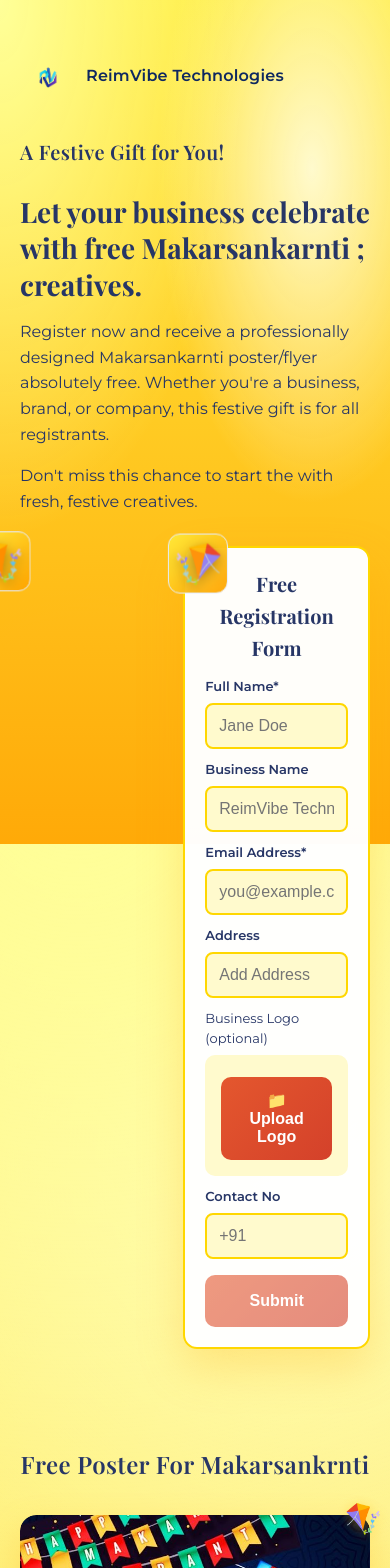
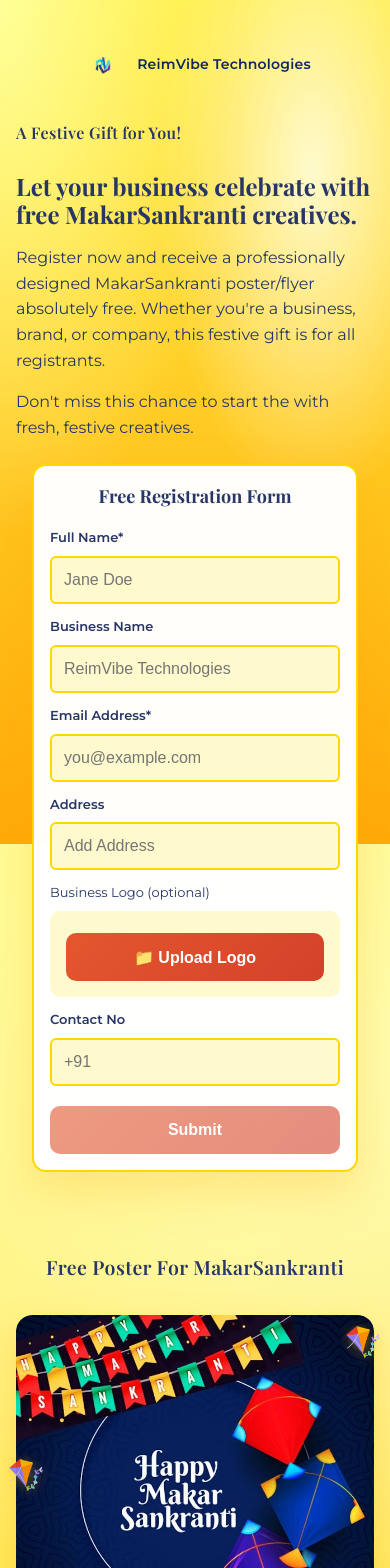
Before and after one commit to jadavrohan-370/christmas_offer, a React (Vite) app: page / in a window 390 px wide. Shown: the top 1568 px of the page. Built offline with nearby package versions, Linux system fonts and the light colour scheme.

Commit message:
Remove unused images and index.html; add new footer and leftside images; update App.jsx to include new image paths; enhance styles for responsiveness and visual consistency across various devices.

```diff
--- a/src/App.jsx
+++ b/src/App.jsx
@@ -9,7 +9,9 @@
   kite1: "/images/patan1.png",
   kite2: "/images/patan2.png",
   kite3: "/images/santa.png",
-  banner:"/images/p3.jpeg"
+  banner:"/images/p3.jpeg",
+  mainkite:"/images/leftside.png",
+  footer:"/images/footer.png",
 };
 
 // Image error handler component
@@ -315,11 +317,11 @@
           <Logo />
           <p className="eyebrow">A Festive Gift for You!</p>
           <h3 className="headline">
-            Let your business celebrate with free Makarsankarnti ;
+            Let your business celebrate with free MakarSankranti
             creatives.
           </h3>
           <p className="body">
-            Register now and receive a professionally designed Makarsankarnti
+            Register now and receive a professionally designed MakarSankranti
              poster/flyer absolutely free. Whether you&apos;re a
             business, brand, or company, this festive gift is for all
             registrants.
@@ -544,7 +546,7 @@
       </header>
 
       <section className="section">
-        <p className="eyebrow center">Free Poster For Makarsankrnti</p>
+        <p className="eyebrow center">Free Poster For MakarSankranti</p>
         <div className="floating-kite floating-kite--1">🪁</div>
         <div className="floating-kite floating-kite--2">🪁</div>
         <div className="poster-grid">
@@ -562,24 +564,26 @@
 
       <section className="section section--two-column">
         <div>
-          <p className="eyebrow">Makarsankrati wish and party</p>
+          <p className="eyebrow">MakarSankranti wish and party</p>
           <div className="floating-banner floating-banner--1">✨</div>
           <p className="body">
-            Fill your Makarsankranti holiday with joyful decorations, and
+            Fill your MakarSankranti holiday with joyful decorations, and
             unforgettable experiences. Join our festive event with your family
             and children, and celebrate the most magical holiday of the year.
             From heartwarming carols to fun activities for all ages, there is
             something special for everyone.
           </p>
           <p className="body strong">
-            Register now and receive an exclusive Makarsankrati and
+            Register now and receive an exclusive MakarSankranti and
             poster and flyer—absolutely free!
           </p>
         </div>
 
         <div className="festive-elements">
           <div className="festive-card tree-card" aria-hidden="true">
-            <div className="tree-card__tree"></div>
+            <div className="tree-card__tree">
+              <img src={imagePaths.mainkite} alt="Decorative kite" />
+            </div>
           </div>
           {/*<div className="festive-card santa-card" aria-hidden="true">
             <SafeImage src={imagePaths.santa} alt="Santa Claus" className="festive-image" />
@@ -647,7 +651,7 @@
         </div>
 
         <SafeImage
-          src={imagePaths.fotter1}
+          src={imagePaths.footer}
           className="img-fluid footer-image"
           alt="Festive  MakarSankranti  poster design featuring celebratory decorations and seasonal elements in a joyful, warm atmosphere"
         />
--- a/src/styles.css
+++ b/src/styles.css
@@ -90,8 +90,12 @@
 .hero__form {
   display: flex;
   justify-content: center;
+  align-items: center;
   position: relative;
   width: 100%;
+  margin: 0 auto;
+  padding: 0;
+  flex-direction: column;
 }
 
 .kites-decoration {
@@ -226,11 +230,16 @@
 
 .card {
   width: min(420px, 100%);
-  padding: 24px;
+  padding: clamp(16px, 4vw, 24px);
   border-radius: 14px;
   background: rgba(255, 255, 255, 0.98);
   box-shadow: 0 18px 45px rgba(255, 165, 0, 0.25);
   border: 2px solid #ffd700;
+  max-width: 100%;
+  margin: 0 auto;
+  display: flex;
+  flex-direction: column;
+  justify-content: center;
 }
 
 .card__title {
@@ -263,12 +272,14 @@
 
 .form input {
   width: 100%;
-  padding: 10px 12px;
+  padding: 12px 14px;
   border-radius: 8px;
   border: 2px solid #ffd700;
   background: #fffacd;
-  font-size: 14px;
+  font-size: clamp(14px, 2vw, 16px);
   color: #273666;
+  min-height: 44px;
+  transition: all 0.2s ease;
 }
 
 
@@ -290,7 +301,7 @@
 
 .btn {
   margin-top: 6px;
-  padding: 12px 18px;
+  padding: clamp(12px, 3vw, 18px) clamp(16px, 4vw, 24px);
   border: none;
   border-radius: 10px;
   background: linear-gradient(135deg, #e4572e, #d4412a);
@@ -298,6 +309,9 @@
   font-weight: 700;
   cursor: pointer;
   transition: transform 120ms ease, box-shadow 120ms ease;
+  min-height: 44px;
+  font-size: clamp(14px, 2vw, 16px);
+  width: 100%;
 }
 
 .btn:disabled {
@@ -820,7 +834,6 @@
   gap: 20px;
 }
 
-
 .poster {
   position: relative;
   width: 25rem;
@@ -906,11 +919,10 @@
   align-items: center;
 }
 
-/* Festive elements styling */
 .festive-elements {
   display: grid;
-  grid-template-columns: repeat(auto-fit, minmax(200px, 1fr));
-  gap: 20px;
+  grid-template-columns: repeat(auto-fit, minmax(clamp(150px, 30vw, 250px), 1fr));
+  gap: clamp(12px, 4vw, 20px);
   align-items: center;
 }
 
@@ -918,7 +930,7 @@
   border-radius: 16px;
   overflow: hidden;
   /* box-shadow: 0 14px 34px rgba(22, 32, 63, 0.18); */
-  border: 1px solid #e6edff;
+  border: none;
   /* background: #fff; */
   display: flex;
   align-items: center;
@@ -948,7 +960,7 @@
   border-radius: 16px;
   overflow: hidden;
   /* box-shadow: 0 14px 34px rgba(22, 32, 63, 0.18); */
-  border: 1px solid #e6edff;
+  border: none;
 }
 
 .festive-image {
@@ -971,15 +983,31 @@
 
 
 .tree-card {
-  padding: 300px;
+  padding: clamp(60px, 20vw, 300px);
   place-items: center;
   background-size: cover;
   background-repeat: no-repeat;
   background-position: center;
+  min-height: clamp(200px, 50vw, 400px);
+  display: flex;
+  align-items: center;
+  justify-content: center;
 }
 
 .tree-card__tree {
   filter: drop-shadow(0 10px 20px rgba(0, 0, 0, 0.12));
+  width: clamp(100px, 50vw, 300px);
+  height: clamp(100px, 50vw, 300px);
+  display: flex;
+  align-items: center;
+  justify-content: center;
+}
+
+.tree-card__tree img {
+  width: 100%;
+  height: 100%;
+  object-fit: contain;
+  object-position: center;
 }
 
 /* Kite Card Styles */
@@ -1356,6 +1384,229 @@
   }
 }
 
+/* Extra small devices (320px to 480px) */
+@media (max-width: 480px) {
+  .section {
+    padding: 32px 12px;
+  }
+
+  .hero__form {
+    width: 100%;
+    padding: 0;
+    margin: 0;
+  }
+
+  .kites-decoration {
+    display: none !important;
+  }
+
+  .hero {
+    gap: 16px;
+  }
+
+  .headline {
+    font-size: clamp(20px, 5vw, 26px);
+    line-height: 1.2;
+  }
+
+  .eyebrow {
+    font-size: clamp(14px, 3.5vw, 18px);
+  }
+
+  .card {
+    width: calc(100% - 24px);
+    max-width: calc(100% - 24px);
+    padding: 12px;
+    border-radius: 10px;
+    margin: 0 auto;
+    display: flex;
+    flex-direction: column;
+    justify-content: center;
+  }
+
+  .card__title {
+    font-size: 18px;
+    margin-bottom: 12px;
+    text-align: center;
+  }
+
+  .form {
+    gap: 10px;
+    width: 100%;
+  }
+
+  .form__label {
+    width: 100%;
+  }
+
+  .form__label-text {
+    font-size: 12px;
+  }
+
+  .form input {
+    padding: 10px 12px;
+    font-size: 16px;
+    min-height: 44px;
+    border-radius: 6px;
+    width: 100%;
+  }
+
+  .btn {
+    padding: 12px 14px;
+    font-size: 14px;
+    min-height: 44px;
+    margin-top: 8px;
+    width: 100%;
+  }
+
+  .kite-card {
+    width: 50px;
+    height: 50px;
+    min-width: 50px;
+    min-height: 50px;
+  }
+
+  .kites-decoration {
+    justify-content: center;
+  }
+
+  .poster {
+    min-height: 180px;
+  }
+
+  .tree-card {
+    padding: clamp(30px, 10vw, 60px);
+    min-height: clamp(120px, 35vw, 200px);
+  }
+
+  .tree-card__tree {
+    width: clamp(60px, 35vw, 140px);
+    height: clamp(60px, 35vw, 140px);
+  }
+
+  .festive-card {
+    min-height: 140px;
+  }
+
+  .services-grid {
+    grid-template-columns: 1fr;
+  }
+
+  .service-pill {
+    padding: 10px 12px;
+    font-size: 12px;
+    min-height: 40px;
+  }
+
+  .footer__contacts {
+    gap: 6px;
+  }
+
+  .contact-item {
+    padding: 8px 10px;
+    font-size: 12px;
+  }
+
+  .site-header .logo {
+    gap: 8px;
+    margin-bottom: 12px;
+    justify-content: center;
+  }
+
+  .site-header .logo__mark {
+    width: 40px;
+    height: 40px;
+    flex: 0 0 40px;
+  }
+
+  .site-header .logo__text {
+    font-size: 13px;
+  }
+}
+
+/* Large Desktop (1440px and above) */
+@media (min-width: 1440px) {
+  .section {
+    padding: 80px min(8vw, 100px);
+  }
+
+  .hero {
+    gap: 60px;
+  }
+
+  .headline {
+    font-size: 52px;
+  }
+
+  .eyebrow {
+    font-size: 44px;
+  }
+
+  .card {
+    width: min(450px, 100%);
+    padding: 28px;
+  }
+
+  .form {
+    gap: 14px;
+  }
+
+  .form input {
+    padding: 14px 16px;
+    font-size: 16px;
+    min-height: 48px;
+  }
+
+  .btn {
+    padding: 16px 24px;
+    font-size: 16px;
+    min-height: 52px;
+  }
+
+  .poster-grid {
+    gap: 24px;
+  }
+
+  .poster,
+  .poster--christmas {
+    width: 28rem;
+    height: 28rem;
+  }
+
+  .section--two-column {
+    gap: 60px;
+  }
+
+  .tree-card {
+    padding: 350px;
+    min-height: 450px;
+  }
+
+  .tree-card__tree {
+    width: 350px;
+    height: 350px;
+  }
+
+  .services-grid {
+    grid-template-columns: repeat(4, 1fr);
+  }
+
+  .festive-elements {
+    gap: 24px;
+  }
+
+  .festive-card {
+    height: 280px;
+  }
+}
+
+@keyframes fadeOut {
+  to {
+    opacity: 0;
+    visibility: hidden;
+  }
+}
+
 /* Mobile Styles (up to 640px) */
 @media (max-width: 640px) {
   .floating-kite,
@@ -1413,6 +1664,10 @@
     padding: 0;
   }
 
+  .kites-decoration {
+    display: none !important;
+  }
+
   .kite-decoration {
     font-size: 40px;
   }
@@ -1423,86 +1678,130 @@
   }
 
   .section {
-    padding: 48px 20px;
+    padding: 40px 16px;
   }
 
   .hero {
     grid-template-columns: 1fr;
-    gap: 32px;
+    gap: 24px;
+  }
+
+  .hero__form {
+    width: 100%;
+    padding: 0;
   }
 
   .headline {
-    font-size: 28px;
+    font-size: clamp(24px, 6vw, 32px);
   }
 
   .eyebrow {
-    font-size: 20px;
+    font-size: clamp(16px, 4vw, 20px);
   }
 
   .center {
-    font-size: 24px;
+    font-size: clamp(18px, 5vw, 24px);
   }
 
   .card {
+    width: calc(100% - 32px);
+    padding: 16px;
+    margin: 0 auto;
+    border-radius: 14px;
+    display: flex;
+    flex-direction: column;
+    justify-content: center;
+  }
+
+  .card__title {
+    font-size: clamp(18px, 4vw, 22px);
+    margin-bottom: 16px;
+    text-align: center;
+  }
+
+  .form {
+    gap: 12px;
     width: 100%;
-    padding: 20px;
-  }
-
-  .card__title {
-    font-size: 20px;
-  }
-
-  .form {
-    gap: 10px;
   }
 
   .form__label {
     font-size: 13px;
+    gap: 8px;
+    width: 100%;
+  }
+
+  .form__label-text {
+    font-size: clamp(13px, 3vw, 14px);
   }
 
   .form input {
     padding: 12px;
     font-size: 16px;
-    /* Prevent zoom on iOS */
+    min-height: 48px;
+    width: 100%;
   }
 
   .btn,
   .file-upload-btn {
-    padding: 14px 20px;
+    padding: 14px 16px;
     font-size: 16px;
+    min-height: 48px;
+    width: 100%;
+  }
+
+  .form__error-message {
+    font-size: 12px;
   }
 
   .poster-grid {
     grid-template-columns: 1fr;
-    gap: 16px;
+    gap: 12px;
   }
 
   .poster,
   .poster--christmas {
     width: 100%;
-    height: 20rem;
+    height: auto;
+    aspect-ratio: 1;
+    min-height: 200px;
   }
 
   .poster__content {
-    padding: 20px;
+    padding: 16px;
   }
 
   .poster__title {
-    font-size: 20px;
+    font-size: clamp(16px, 4vw, 20px);
   }
 
   .poster__caption {
-    font-size: 13px;
+    font-size: clamp(11px, 3vw, 13px);
     max-width: unset;
   }
 
   .section--two-column {
     grid-template-columns: 1fr;
-    gap: 24px;
+    gap: 20px;
   }
 
   .tree-card {
-    padding: 200px 20px;
+    padding: clamp(40px, 15vw, 100px);
+    min-height: clamp(150px, 40vw, 250px);
+  }
+
+  .tree-card__tree {
+    width: clamp(80px, 40vw, 200px);
+    height: clamp(80px, 40vw, 200px);
+  }
+
+  .festive-elements {
+    grid-template-columns: 1fr;
+    gap: 16px;
+  }
+
+  .festive-card {
+    height: auto;
+    min-height: 150px;
   }
 
   .services-grid {
@@ -1512,25 +1811,29 @@
 
   .service-pill {
     padding: 12px 14px;
-    font-size: 14px;
+    font-size: 13px;
+    min-height: 44px;
   }
 
   .footer__contacts {
-    gap: 8px;
+    gap: 10px;
+    flex-direction: column;
   }
 
   .contact-item {
-    padding: 12px 16px;
-    font-size: 14px;
+    padding: 10px 12px;
+    font-size: 13px;
+    word-break: break-word;
   }
 
   .socials {
     gap: 8px;
+    flex-wrap: wrap;
   }
 
   .socials__link {
-    padding: 12px 14px;
-    font-size: 14px;
+    padding: 10px 12px;
+    font-size: 13px;
   }
 
   .site-header .logo {
@@ -1548,82 +1851,180 @@
   }
 
   .site-header .logo__mark {
-    width: 56px;
-    height: 56px;
-    flex: 0 0 56px;
+    width: 48px;
+    height: 48px;
+    flex: 0 0 48px;
   }
 
   .site-header .logo__text {
-    font-size: 16px;
+    font-size: clamp(14px, 3vw, 16px);
+  }
+
+  .success-state {
+    padding: 12px 0;
+  }
+
+  .success-logo {
+    max-width: 100px;
+    max-height: 100px;
+    padding: 8px;
+  }
+
+  .success-message {
+    font-size: 14px;
+    line-height: 1.5;
   }
 }
 
 /* Tablet Styles (641px to 1024px) */
 @media (min-width: 641px) and (max-width: 1024px) {
   .section {
-    padding: 60px min(4vw, 60px);
+    padding: clamp(48px, 5vw, 60px) clamp(24px, 4vw, 60px);
   }
 
   .hero {
-    gap: 40px;
+    grid-template-columns: repeat(auto-fit, minmax(280px, 1fr));
+    gap: 32px;
   }
 
   .headline {
-    font-size: 36px;
+    font-size: clamp(28px, 5vw, 36px);
   }
 
   .eyebrow {
-    font-size: 28px;
-    top: 25px;
-    position: relative;
+    font-size: clamp(20px, 4vw, 28px);
   }
 
   .center {
-    font-size: 28px;
+    font-size: clamp(22px, 4vw, 28px);
   }
 
   .card {
     width: min(400px, 100%);
-    padding: 22px;
+    padding: clamp(18px, 3.5vw, 22px);
+  }
+
+  .card__title {
+    font-size: clamp(18px, 3vw, 20px);
+  }
+
+  .form {
+    gap: 11px;
+  }
+
+  .form__label {
+    font-size: 13px;
+  }
+
+  .form input {
+    padding: 11px 13px;
+    font-size: clamp(14px, 1.8vw, 15px);
+    min-height: 46px;
+  }
+
+  .btn {
+    padding: clamp(12px, 2.5vw, 16px) clamp(16px, 3vw, 20px);
+    font-size: clamp(14px, 1.8vw, 16px);
+    min-height: 46px;
   }
 
   .poster-grid {
-    grid-template-columns: repeat(auto-fit, minmax(200px, 1fr));
-    gap: 18px;
+    grid-template-columns: repeat(auto-fit, minmax(180px, 1fr));
+    gap: 16px;
   }
 
   .poster,
   .poster--christmas {
     width: 100%;
-    height: 22rem;
+    height: auto;
+    aspect-ratio: 1;
+    min-height: 200px;
+  }
+
+  .poster__content {
+    padding: 18px;
+  }
+
+  .poster__title {
+    font-size: clamp(16px, 3vw, 22px);
+  }
+
+  .poster__caption {
+    font-size: clamp(12px, 2.5vw, 14px);
   }
 
   .section--two-column {
-    gap: 32px;
+    grid-template-columns: repeat(auto-fit, minmax(300px, 1fr));
+    gap: 28px;
   }
 
   .tree-card {
-    padding: 250px;
+    padding: clamp(80px, 15vw, 200px);
+    min-height: clamp(200px, 45vw, 350px);
+  }
+
+  .tree-card__tree {
+    width: clamp(100px, 45vw, 250px);
+    height: clamp(100px, 45vw, 250px);
+  }
+
+  .festive-elements {
+    grid-template-columns: repeat(auto-fit, minmax(180px, 1fr));
+    gap: 18px;
+  }
+
+  .festive-card {
+    height: auto;
+    min-height: 180px;
   }
 
   .services-grid {
-    grid-template-columns: repeat(auto-fit, minmax(180px, 1fr));
-    gap: 16px;
+    grid-template-columns: repeat(auto-fit, minmax(160px, 1fr));
+    gap: 14px;
+  }
+
+  .service-pill {
+    padding: 12px 16px;
+    font-size: clamp(13px, 2vw, 14px);
+    min-height: 46px;
+  }
+
+  .footer__contacts {
+    gap: 12px;
+  }
+
+  .contact-item {
+    padding: 11px 14px;
+    font-size: 13px;
+  }
+
+  .socials {
+    gap: 10px;
+  }
+
+  .socials__link {
+    padding: 11px 14px;
+    font-size: 13px;
   }
 
   .site-header .logo {
-    left: -20px;
-    top: -25px;
+    left: 2%;
+    top: -15%;
   }
 
   .site-header .logo__mark {
-    width: 100px;
-    height: 100px;
-    flex: 0 0 100px;
+    width: 90px;
+    height: 90px;
+    flex: 0 0 90px;
   }
 
   .site-header .logo__text {
-    font-size: 20px;
+    font-size: clamp(16px, 2.5vw, 20px);
+  }
+
+  .success-logo {
+    max-width: 110px;
+    max-height: 110px;
   }
 }
 
@@ -1634,17 +2035,16 @@
   }
 
   .hero {
+    grid-template-columns: repeat(auto-fit, minmax(320px, 1fr));
     gap: 48px;
   }
 
   .headline {
-    font-size: 40px;
+    font-size: clamp(36px, 4vw, 48px);
   }
 
   .eyebrow {
-    font-size: 32px;
-    position: relative;
-    top: 20%;
+    font-size: clamp(28px, 3vw, 40px);
   }
 
   .center {
@@ -1653,6 +2053,31 @@
 
   .card {
     width: min(420px, 100%);
+    padding: 24px;
+  }
+
+  .card__title {
+    font-size: 22px;
+  }
+
+  .form {
+    gap: 12px;
+  }
+
+  .form__label {
+    font-size: 14px;
+  }
+
+  .form input {
+    padding: 12px 14px;
+    font-size: 15px;
+    min-height: 44px;
+  }
+
+  .btn {
+    padding: 14px 20px;
+    font-size: 16px;
+    min-height: 48px;
   }
 
   .poster-grid {
@@ -1665,12 +2090,68 @@
     height: 25rem;
   }
 
+  .poster__content {
+    padding: 28px;
+  }
+
+  .poster__title {
+    font-size: 24px;
+  }
+
+  .poster__caption {
+    font-size: 14px;
+  }
+
+  .section--two-column {
+    grid-template-columns: repeat(auto-fit, minmax(350px, 1fr));
+    gap: 48px;
+  }
+
   .tree-card {
-    padding: 300px;
+    padding: 40px;
+    min-height: 500px;
+  }
+
+  .tree-card__tree {
+    width: 400px;
+    height: 400px;
+  }
+
+  .festive-elements {
+    grid-template-columns: repeat(auto-fit, minmax(250px, 1fr));
+    gap: 20px;
+  }
+
+  .festive-card {
+    height: 250px;
   }
 
   .services-grid {
     grid-template-columns: repeat(auto-fit, minmax(220px, 1fr));
+  }
+
+  .service-pill {
+    padding: 14px 18px;
+    font-size: 15px;
+    min-height: 50px;
+  }
+
+  .footer__contacts {
+    gap: 16px;
+  }
+
+  .contact-item {
+    padding: 12px 16px;
+    font-size: 15px;
+  }
+
+  .socials {
+    gap: 12px;
+  }
+
+  .socials__link {
+    padding: 12px 16px;
+    font-size: 15px;
   }
 
   .site-header .logo {
@@ -1687,4 +2168,9 @@
   .site-header .logo__text {
     font-size: 24px;
   }
-}
+
+  .success-logo {
+    max-width: 140px;
+    max-height: 140px;
+  }
+}
```
Also changed, not shown: public/images/footer.png (added), public/images/leftside.png (added), 11 other files (tests, documents, lock files or other folders).
